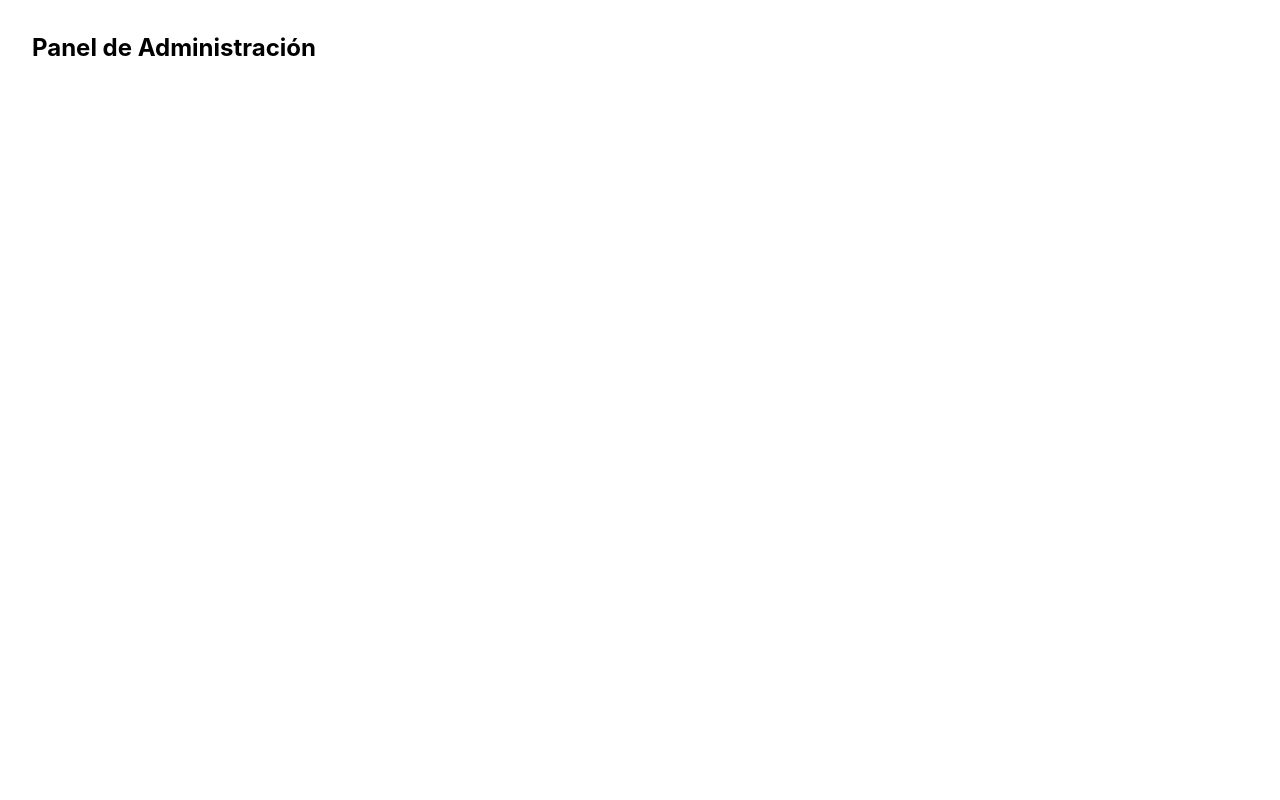
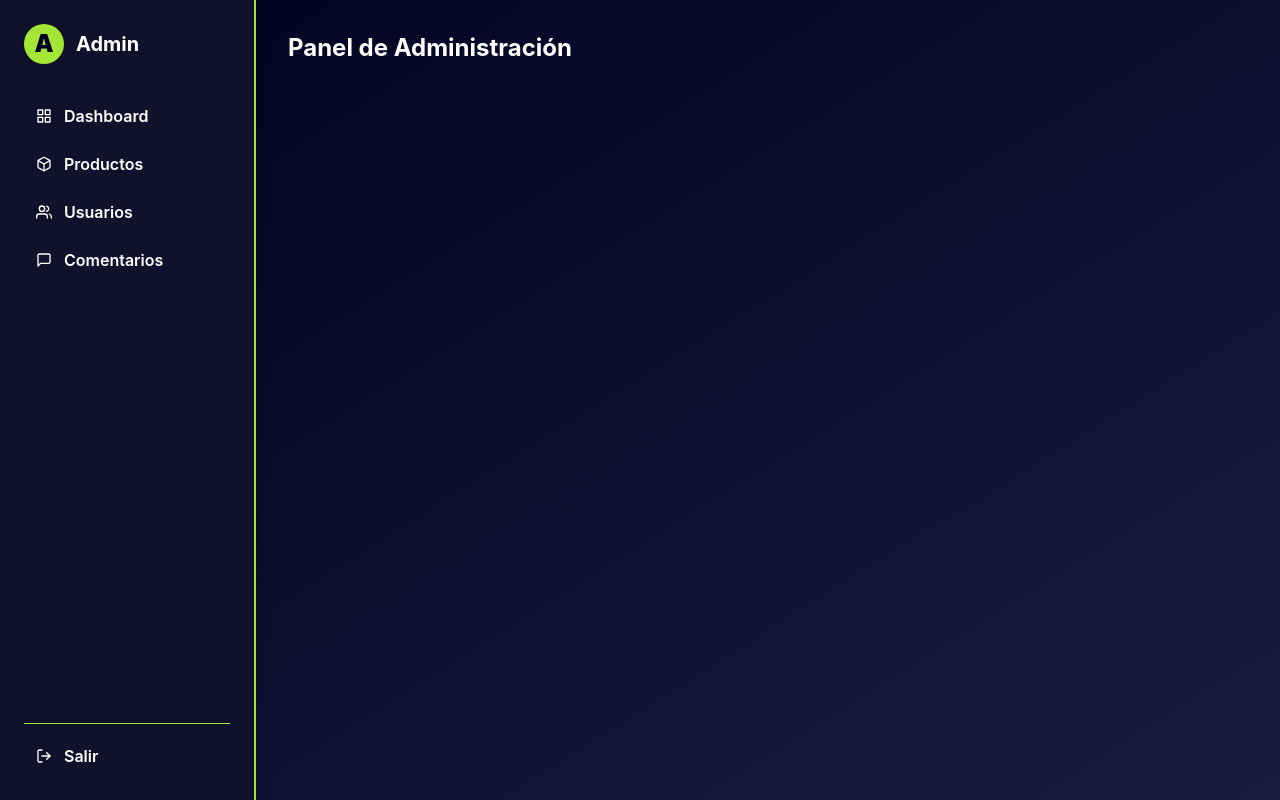
Before and after one commit to MarioPazmino/front_tienda_react_tailwind, a React (Create React App) app: page /admin/panel in a window 1280 px wide. Built offline with nearby package versions, Linux system fonts and the light colour scheme.

Commit message:
Add Notification component and sidebar navigation to AdminPanel; include react-icons for improved UI

```diff
--- a/package.json
+++ b/package.json
@@ -6,6 +6,7 @@
     "cra-template-pwa": "2.0.0",
     "react": "^19.1.1",
     "react-dom": "^19.1.1",
+    "react-icons": "^5.5.0",
     "react-router-dom": "^7.8.2",
     "react-scripts": "5.0.1",
     "web-vitals": "^5.1.0"
--- a/src/pages/AdminPanel.jsx
+++ b/src/pages/AdminPanel.jsx
@@ -1,10 +1,89 @@
-import React from 'react';
+import React, { useEffect, useState } from 'react';
+import Notification from '../components/Notification';
+import { FiGrid, FiBox, FiUsers, FiMessageSquare, FiLogOut, FiMenu } from 'react-icons/fi';
 
-const AdminPanel = () => (
-  <div className="p-8">
-    <h1 className="text-2xl font-bold mb-4">Panel de Administración</h1>
-    {/* CRUD de productos, usuarios, etc. */}
-  </div>
-);
+
+const AdminPanel = () => {
+  const [showNotif, setShowNotif] = useState(true);
+  const [sidebarOpen, setSidebarOpen] = useState(false);
+
+  useEffect(() => {
+    if (showNotif) {
+      const timer = setTimeout(() => setShowNotif(false), 4000);
+      return () => clearTimeout(timer);
+    }
+  }, [showNotif]);
+
+  return (
+  <div className="flex h-screen bg-gradient-to-br from-[#010221] to-[#1a1a40]">
+      {/* Sidebar móvil */}
+      <button
+        className="md:hidden fixed top-4 left-4 z-50 bg-lime-400 p-2 rounded-full shadow-lg focus:outline-none"
+        onClick={() => setSidebarOpen(true)}
+        aria-label="Abrir menú"
+      >
+        <FiMenu className="text-[#010221] text-2xl" />
+      </button>
+      <aside
+        className={`fixed md:static inset-y-0 left-0 w-64 bg-[#10112a] border-r-2 border-lime-400 shadow-lg p-6 flex flex-col justify-between z-40 transition-transform duration-300 ease-in-out
+        ${sidebarOpen ? 'translate-x-0' : '-translate-x-full'} md:translate-x-0`}
+      >
+        <div>
+          <div className="flex items-center gap-3 mb-8">
+            <div className="w-10 h-10 rounded-full bg-lime-400 flex items-center justify-center shadow">
+              <span className="text-2xl text-[#010221] font-black">A</span>
+            </div>
+            <span className="text-xl font-bold text-white">Admin</span>
+          </div>
+          <nav className="flex flex-col gap-2">
+            <button type="button" className="flex items-center gap-3 px-3 py-2 rounded-lg font-semibold text-white hover:bg-lime-400/20 hover:text-lime-300 transition-colors text-left">
+              <FiGrid /> Dashboard
+            </button>
+            <button type="button" className="flex items-center gap-3 px-3 py-2 rounded-lg font-semibold text-white hover:bg-lime-400/20 hover:text-lime-300 transition-colors text-left">
+              <FiBox /> Productos
+            </button>
+            <button type="button" className="flex items-center gap-3 px-3 py-2 rounded-lg font-semibold text-white hover:bg-lime-400/20 hover:text-lime-300 transition-colors text-left">
+              <FiUsers /> Usuarios
+            </button>
+            <button type="button" className="flex items-center gap-3 px-3 py-2 rounded-lg font-semibold text-white hover:bg-lime-400/20 hover:text-lime-300 transition-colors text-left">
+              <FiMessageSquare /> Comentarios
+            </button>
+          </nav>
+        </div>
+        <div>
+          <div className="border-t border-lime-400 my-3" />
+          <button type="button" className="flex items-center gap-3 px-3 py-2 rounded-lg font-semibold text-white hover:bg-red-400/20 hover:text-red-300 transition-colors mt-2 text-left w-full">
+            <FiLogOut /> Salir
+          </button>
+        </div>
+        {/* Botón cerrar sidebar móvil */}
+        <button
+          className="md:hidden absolute top-4 right-4 text-gray-400 hover:text-lime-500 text-2xl"
+          onClick={() => setSidebarOpen(false)}
+          aria-label="Cerrar menú"
+        >
+          ×
+        </button>
+      </aside>
+      {/* Overlay para cerrar sidebar en móvil */}
+      {sidebarOpen && (
+        <div
+          className="fixed inset-0 bg-black/30 z-30 md:hidden"
+          onClick={() => setSidebarOpen(false)}
+        />
+      )}
+      {/* Main content */}
+  <main className="flex-1 p-4 sm:p-8 overflow-y-auto">
+        <Notification
+          type="success"
+          message={showNotif ? '¡Ingreso exitoso al panel de administración!' : ''}
+          onClose={() => setShowNotif(false)}
+        />
+        <h1 className="text-2xl font-bold mb-4 text-white">Panel de Administración</h1>
+        {/* CRUD de productos, usuarios, etc. */}
+      </main>
+    </div>
+  );
+};
 
 export default AdminPanel;
```
Also changed, not shown: 1 other file (tests, documents, lock files or other folders).
